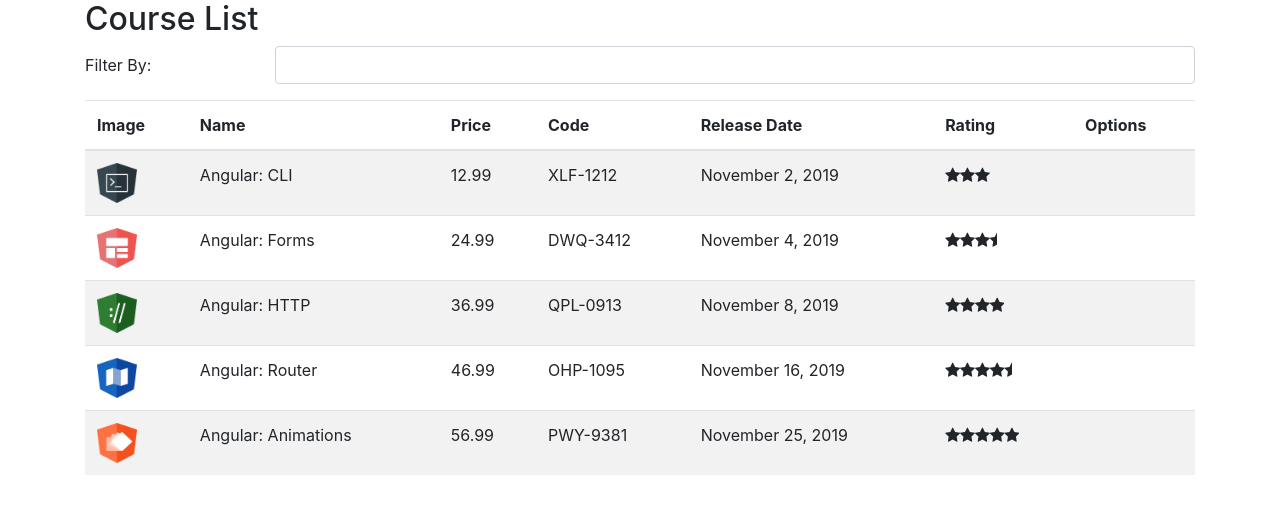
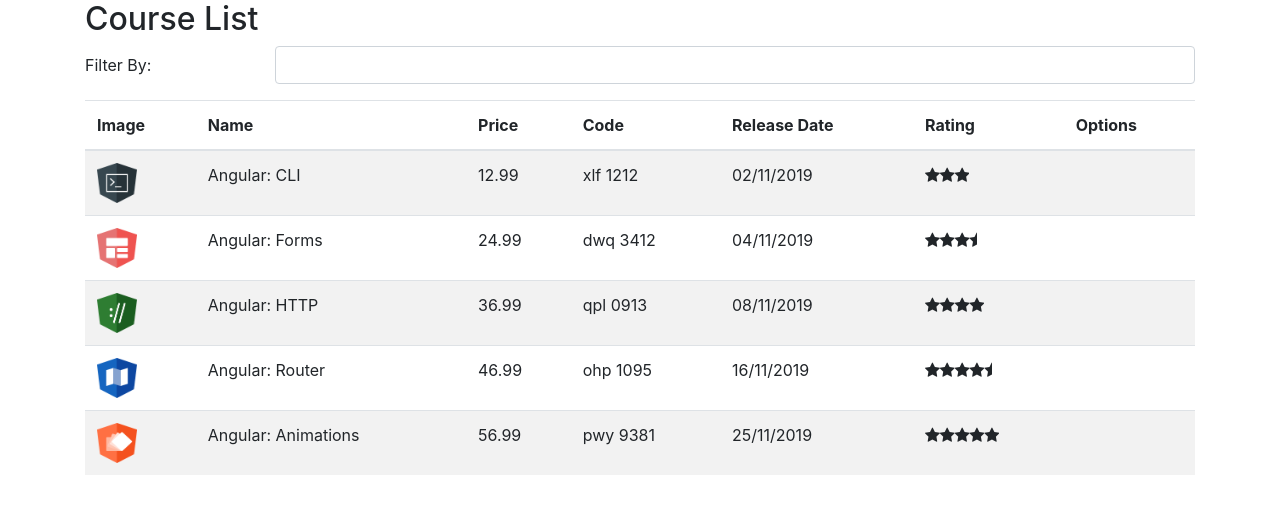
Before and after one commit to gui13info/course-manager, an Angular app: page / in a window 1280 px wide. Shown: the top 514 px of the page. Built offline with nearby package versions, Linux system fonts and the light colour scheme.

Commit message:
Utilizando pipes

```diff
--- a/src/app/app.module.ts
+++ b/src/app/app.module.ts
@@ -6,12 +6,14 @@
 import { AppComponent } from './app.component';
 import { CourseListComponent } from './courses/course-list/course-list.component';
 import { StarComponent } from './shared/star/star.component';
+import { ReplacePipe } from './pipe/replace.pipe';
 
 @NgModule({
   declarations: [
     AppComponent,
     CourseListComponent,
-    StarComponent
+    StarComponent,
+    ReplacePipe
   ],
   imports: [
     BrowserModule,
--- a/src/app/courses/course-list/course-list.component.html
+++ b/src/app/courses/course-list/course-list.component.html
@@ -28,8 +28,8 @@
             <td><img [src]="course.imageUrl" alt="Logo Curso"></td>
             <td>{{ course.name }}</td>
             <td>{{ course.price }}</td>
-            <td>{{ course.code }}</td>
-            <td>{{ course.releaseDate }}</td>
+            <td>{{ course.code | lowercase | replace: '-': ' ' }}</td>
+            <td>{{ course.releaseDate | date: 'dd/MM/yyyy' }}</td>
             <td>
                 <app-star [rating]="course.rating"></app-star>
             </td>
--- /dev/null
+++ b/src/app/pipe/replace.pipe.ts
@@ -0,0 +1,14 @@
+import { Pipe, PipeTransform } from '@angular/core';
+
+@Pipe({
+    name: 'replace'
+})
+
+export class ReplacePipe implements PipeTransform {
+
+
+    transform(value: string, char: string, valueToReplace: string) {
+        return value.replace(char, valueToReplace)
+    }
+
+}
```
